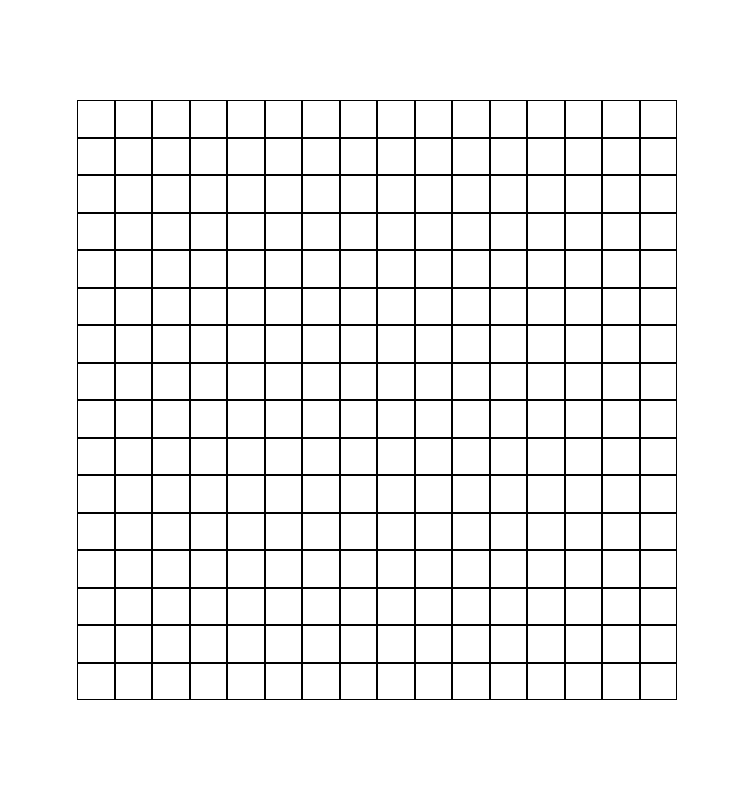
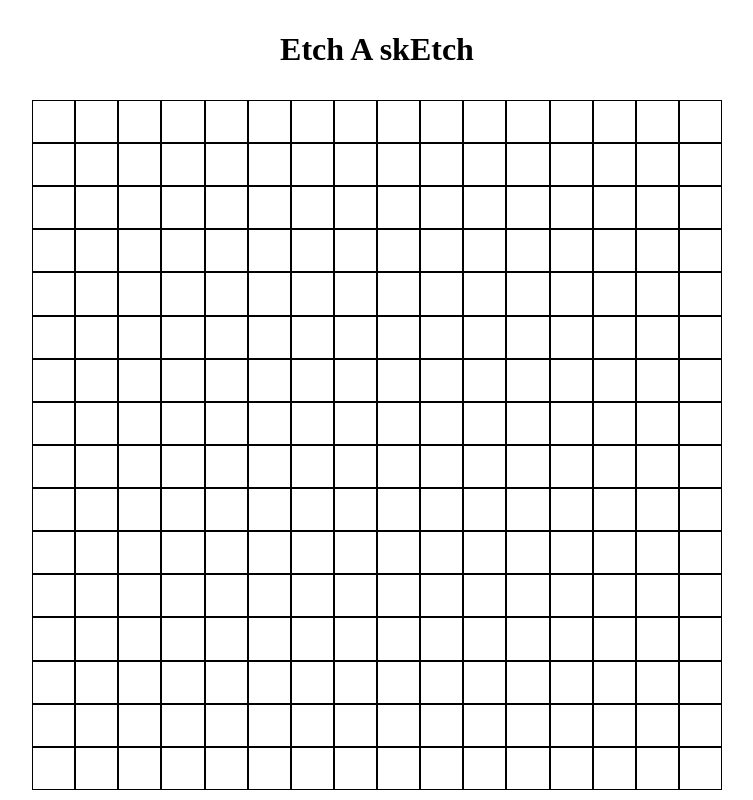
Before and after one commit to rishikpogu/etch-a-sketch, a plain HTML site: page index.html in a window 1280 px wide. Shown: the whole page, without its empty margins (263-1016 px from the left). Drawn offline with Linux system fonts and the light colour scheme.

Commit message:
add h1 & increase width

```diff
--- a/index.html
+++ b/index.html
@@ -7,6 +7,7 @@
     <link rel="stylesheet" href="./style.css" />
   </head>
   <body>
+    <h1>Etch A skEtch</h1>
     <div id="container"></div>
   </body>
   <script src="./script.js"></script>
--- a/script.js
+++ b/script.js
@@ -2,7 +2,7 @@
 let n = 16;
 for (let i = 0; i<n*n; i++) {
     let div = document.createElement('div');
-    let hw = 600/n
+    let hw = 690/n
     div.setAttribute("style", `border: 1px solid black; width: ${hw}px; height: ${hw}px;`);
     container.appendChild(div);
 
--- a/style.css
+++ b/style.css
@@ -3,15 +3,15 @@
     padding: 0;
     display: flex;
     flex-direction: column;
-    justify-content: center;
+    justify-content: space-evenly;
     align-items: center;
     height: 100vh;
 }
 
 #container {
     display: flex;
-    height: 600px;
-    width: 600px;
+    height: 690px;
+    width: 690px;
     justify-content: center;
     align-items: center;
     flex-wrap: wrap;
```
